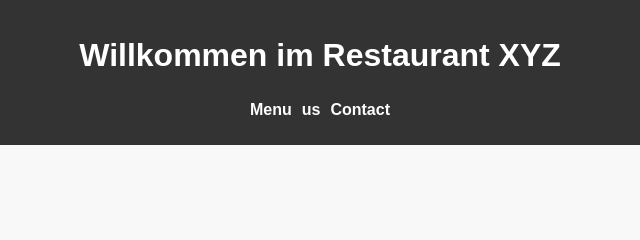
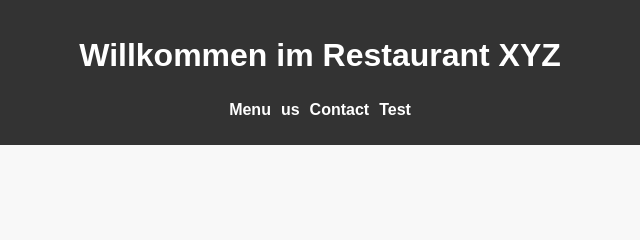
Before and after one commit to Jalal-Sarokhan/restaurant, a plain HTML site: page index.html in a window 1280 px wide. Shown: the top 240 px of the page, 320-960 px from the left. Drawn offline with Linux system fonts and the light colour scheme.

Commit message:
Add 'Test' link to navigation menu

```diff
--- a/index.html
+++ b/index.html
@@ -14,6 +14,7 @@
                 <li><a href="#speisekarte">Menu</a></li>
                 <li><a href="about.html">us</a></li>
                 <li><a href="#kontakt">Contact</a></li>
+                <li><a href="#kontakt">Test</a></li>
             </ul>
         </nav>
     </header>
```
